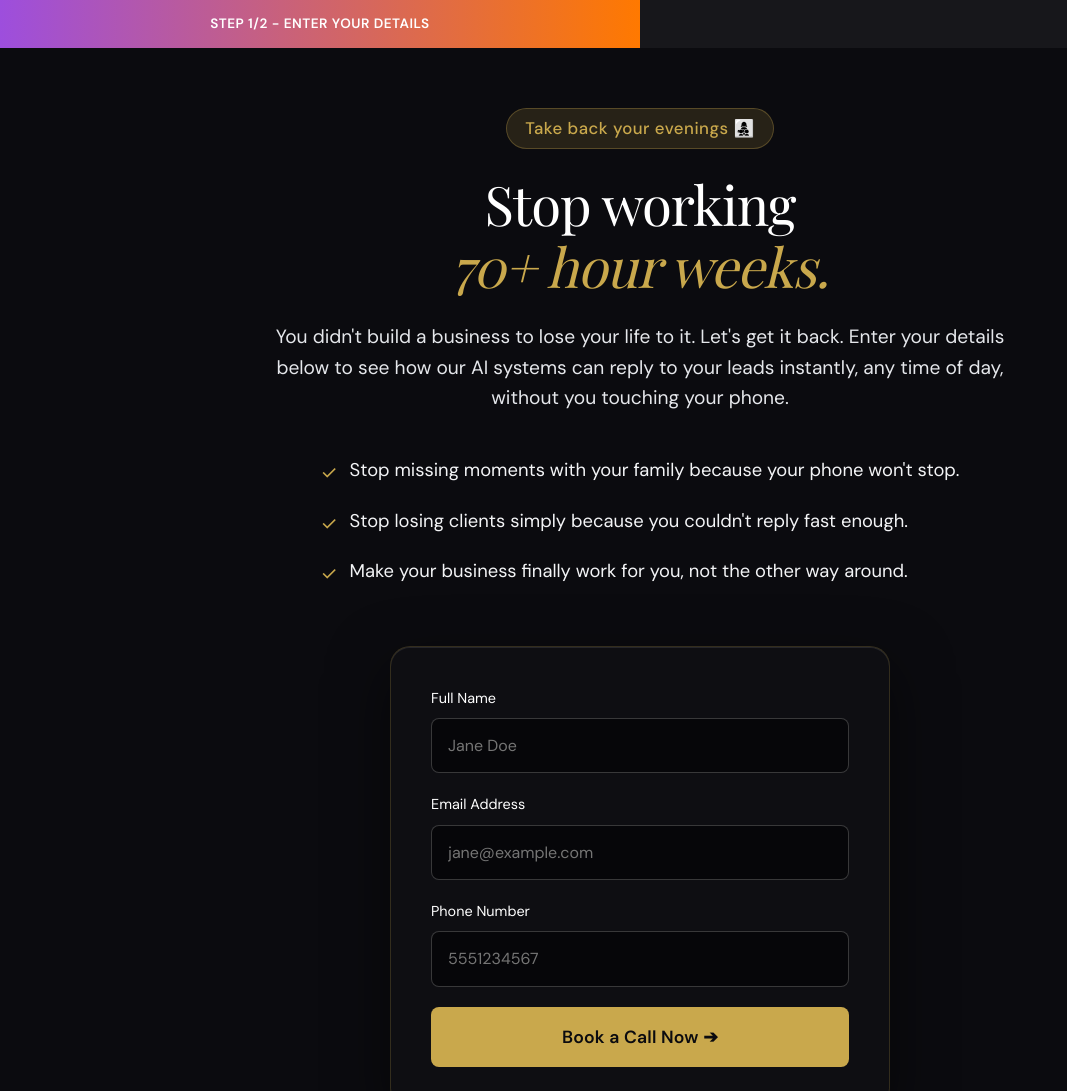
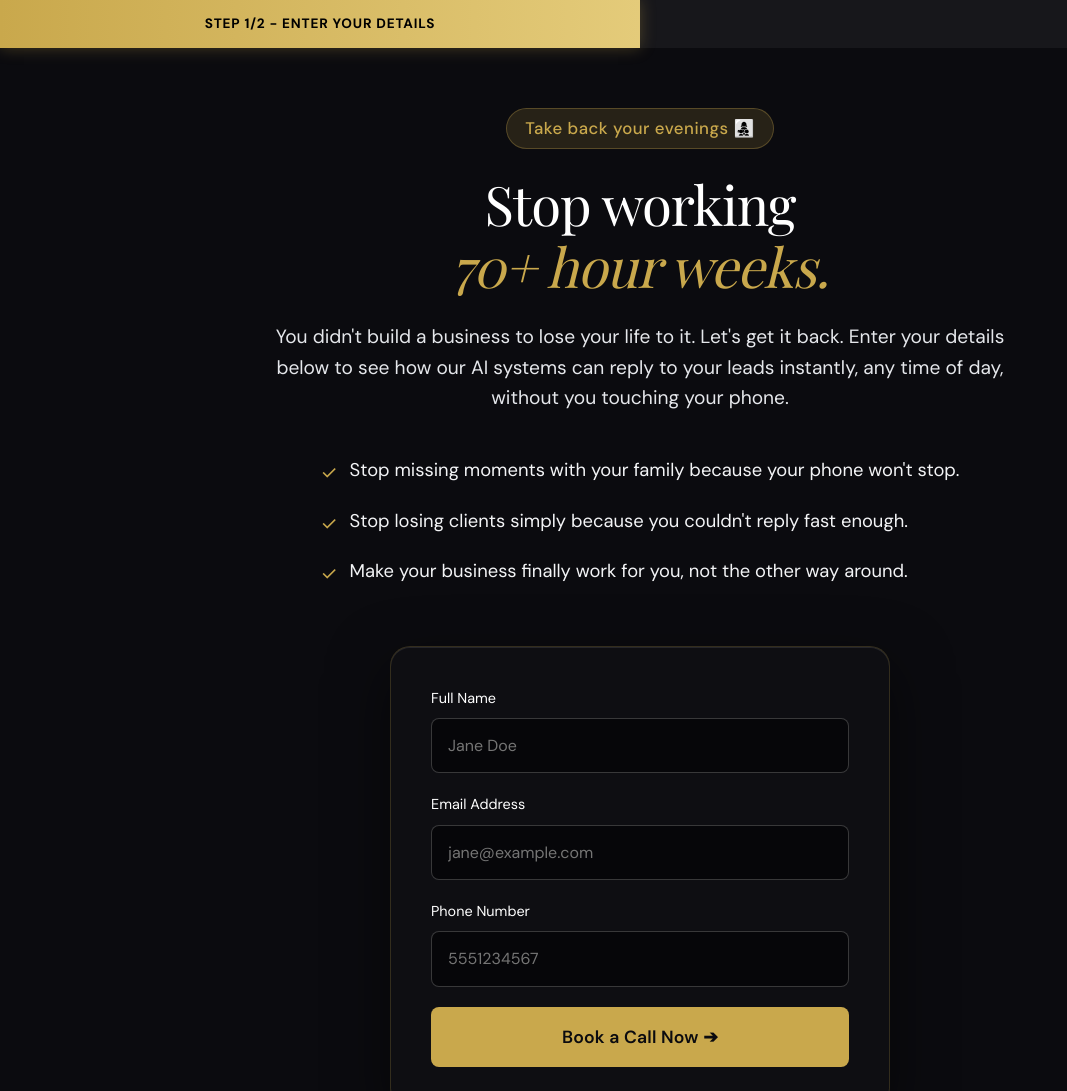
Before and after one commit to darrshandangi/GaneoAI, a website: page appointment.html in a window 1280 px wide. Shown: the top 1091 px of the page, without its empty margins (0-1067 px from the left). Drawn offline with nearby package versions, Linux system fonts and the light colour scheme; a script that the page names is missing; a web font is replaced by a local one.

Commit message:
Change progress bar color to match gold brand aesthetic

```diff
--- a/appointment.html
+++ b/appointment.html
@@ -30,19 +30,21 @@
         .progress-bar {
             height: 100%;
             width: 75%;
-            background: linear-gradient(90deg, #9d4edd, #ff7900); /* Similar to the image gradient */
+            background: linear-gradient(90deg, var(--accent), #e4cb7a);
             display: flex;
             align-items: center;
             justify-content: center;
+            box-shadow: 0 0 15px rgba(201, 168, 76, 0.3);
+            transition: width 0.5s ease;
         }
 
         .progress-text {
-            color: #fff;
+            color: #000;
             font-family: var(--sans);
             font-size: 0.85rem;
-            font-weight: 600;
+            font-weight: 700;
             text-transform: uppercase;
-            letter-spacing: 0.5px;
+            letter-spacing: 0.8px;
             white-space: nowrap;
         }
 
```
